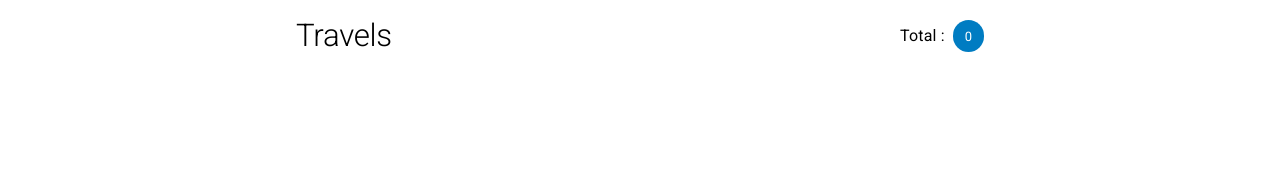
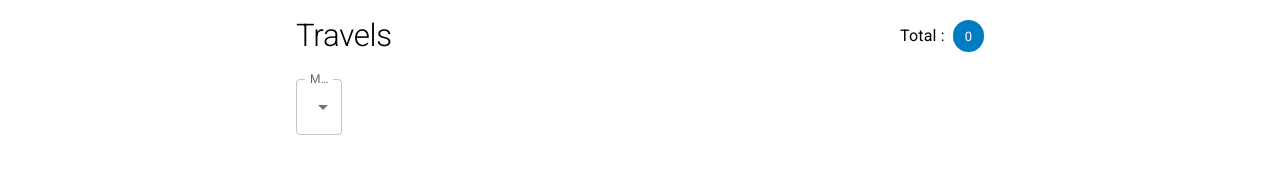
Before and after one commit to Ivanho92/stib-counter, a React (Create React App) app: page / in a window 1280 px wide. Shown: the part 181-366 px from the top of the page. Built offline with nearby package versions, Linux system fonts and the light colour scheme.

Commit message:
Filtered month implemented

```diff
--- a/src/App.jsx
+++ b/src/App.jsx
@@ -18,7 +18,6 @@ const App = () => {
 
           <TravelsContextProvider>
             <Form />
-
             <Divider />
             <TravelsList />
           </TravelsContextProvider>
--- a/src/components/Header.module.css
+++ b/src/components/Header.module.css
@@ -1,12 +1,4 @@
 .logo {
-    /* display: block; */
-    width: max(6%, 34px);
-    /* height: max(7%, 34px); */
-    margin-inline: .5rem;
+  width: max(6%, 34px);
+  margin-inline: 0.5rem;
 }
-
-/* @media (min-width: 515px) {
-    .logo {
-        display: inline;
-    }
-} */
--- /dev/null
+++ b/src/components/SelectMonth.jsx
@@ -0,0 +1,35 @@
+import React, { useContext } from "react";
+import { TravelsContext } from "../store/travels-context";
+
+import dayjs from "dayjs";
+
+import { Box, FormControl, InputLabel, Select, MenuItem } from "@mui/material";
+
+const SelectMonth = ({ fullWidth, month, onMonthChange, monthsList }) => {
+  const monthChangeHandler = (e) => {
+    // console.log(e.target.value);
+    onMonthChange(e.target.value);
+  };
+
+  return (
+    <Box>
+      <FormControl fullWidth={fullWidth}>
+        <InputLabel id="select-month-label">Month</InputLabel>
+        <Select
+          labelId="select-month-label"
+          id="select-month"
+          value={month}
+          label="Month"
+          onChange={monthChangeHandler}>
+          {monthsList.map((month, index) => (
+            <MenuItem key={`m-${index}`} value={month}>
+              {dayjs(month, "MM").format("MMMM")}
+            </MenuItem>
+          ))}
+        </Select>
+      </FormControl>
+    </Box>
+  );
+};
+
+export default SelectMonth;
--- a/src/components/TravelsList.jsx
+++ b/src/components/TravelsList.jsx
@@ -1,14 +1,39 @@
-import React, { useContext } from "react";
+import React, { useContext, useState } from "react";
 import { TravelsContext } from "../store/travels-context";
+import SelectMonth from "./SelectMonth";
+
+import dayjs from "dayjs";
+
 import { useTheme } from "@mui/material/styles";
+import useMediaQuery from "@mui/material/useMediaQuery";
 
-import { Box, Chip, Button, Table, TableBody, TableCell, TableContainer, TableRow, Typography } from "@mui/material";
+import {
+  Box,
+  Chip,
+  Button,
+  Table,
+  TableBody,
+  TableCell,
+  TableContainer,
+  TableRow,
+  Typography,
+} from "@mui/material";
 import Paper from "@mui/material/Paper";
 
 const TravelsList = () => {
   const { travelsList, setTravelsList } = useContext(TravelsContext);
 
+  const monthsList = [
+    ...new Set(
+      travelsList.map((item) => dayjs(item, "DD/MM/YYYY - HH:mm").format("MM")),
+    ),
+  ];
+
+  const [filterYear, setFilterYear] = useState(dayjs().format("YYYY"));
+  const [filterMonth, setFilterMonth] = useState(dayjs().format("MM"));
+
   const theme = useTheme();
+  const matchesTabletSize = useMediaQuery(theme.breakpoints.up("tablet"));
 
   const deleteHandler = (index) => {
     setTravelsList((prevState) => {
@@ -18,23 +43,66 @@ const TravelsList = () => {
     });
   };
 
+  const filteredTravelsList = travelsList.filter((item) => {
+    const itemDateObj = dayjs(item, "DD/MM/YYYY - HH:mm");
+    const itemMonth = dayjs(itemDateObj).format("MM");
+    const itemYear = dayjs(itemDateObj).format("YYYY");
+    return itemMonth === filterMonth && itemYear === filterYear;
+  });
+
+  console.log("travelsList", travelsList);
+  console.log("filterMonth", filterMonth);
+  console.log("filterYear", filterYear);
+  console.log("filteredTravelsList", filteredTravelsList);
+
+  const changeMonth = (value) => {
+    setFilterMonth(value);
+  };
+
   return (
     <React.Fragment>
-            <Box sx={{ display: "flex", justifyContent: "space-between", alignItems: "center" }}>
+      <Box
+        sx={{
+          display: "flex",
+          justifyContent: "space-between",
+          alignItems: "center",
+        }}>
         <Typography variant="h2" sx={{ fontSize: "1.953rem" }}>
           Travels
         </Typography>
         <Box display="flex" gap={1} alignItems="center">
           <Typography variant="body1">Total : </Typography>
-                    <Chip sx={{ backgroundColor: theme.palette.primary.main, color: "white" }} label={`${travelsList.length}`} />
+          <Chip
+            sx={{ backgroundColor: theme.palette.primary.main, color: "white" }}
+            label={`${travelsList.length}`}
+          />
         </Box>
+      </Box>
+
+      <Box
+        sx={{
+          display: "flex",
+          gap: "1rem",
+          flexWrap: "wrap",
+          flexDirection: matchesTabletSize ? "row" : "column",
+        }}>
+        <SelectMonth
+          fullWidth={!matchesTabletSize}
+          month={filterMonth}
+          onMonthChange={changeMonth}
+          monthsList={monthsList}
+        />
+        {/* <SelectYear fullWidth={!matchesTabletSize} /> */}
       </Box>
 
       <TableContainer component={Paper}>
         <Table size="small" aria-label="simple table">
           <TableBody>
-                        {travelsList.map((row, index) => (
-                            <TableRow hover key={index} sx={{ "&:last-child td, &:last-child th": { border: 0 } }}>
+            {filteredTravelsList.map((row, index) => (
+              <TableRow
+                hover
+                key={index}
+                sx={{ "&:last-child td, &:last-child th": { border: 0 } }}>
                 <TableCell scope="row">{row}</TableCell>
                 <TableCell align="right">
                   <Button color="error" onClick={() => deleteHandler(index)}>
--- a/src/store/travels-context.jsx
+++ b/src/store/travels-context.jsx
@@ -7,24 +7,42 @@ const TravelsContextProvider = ({ children }) => {
 
   useEffect(() => {
     const data = localStorage.getItem("travelsList");
-
-        if (data) {
-            setTravelsList(JSON.parse(data));
-        }
+    if (data) setTravelsList(JSON.parse(data));
   }, []);
 
   useEffect(() => {
     const data = JSON.stringify(travelsList);
-
     localStorage.setItem("travelsList", data);
   }, [travelsList]);
+
+  // useEffect(() => {
+  //   const months = dateObjects.map((item) => dayjs(item).format("MM"));
+  //   setSelectedMonth(months[0]);
+  //   setSelectMonths([...new Set(months)]);
+
+  //   const years = dateObjects.map((item) => dayjs(item).format("YYYY"));
+  //   setSelectedYear(years[0]);
+  //   setSelectYears([...new Set(years)]);
+  // }, [dateObjects]);
 
   const exportValues = {
     travelsList,
     setTravelsList,
+    // dateObjects,
+    // setDateObjects,
+    // selectMonths,
+    // selectYears,
+    // selectedMonth,
+    // selectedYear,
+    // setSelectedMonth,
+    // setSelectedYear,
   };
 
-    return <TravelsContext.Provider value={exportValues}>{children}</TravelsContext.Provider>;
+  return (
+    <TravelsContext.Provider value={exportValues}>
+      {children}
+    </TravelsContext.Provider>
+  );
 };
 
 export default TravelsContextProvider;
```
Also changed, not shown: src/components/Form.jsx (+8 -3 lines), src/components/SelectYear.jsx (added, +35 -0 lines). Lines whose indentation alone changed are shown as unchanged.
